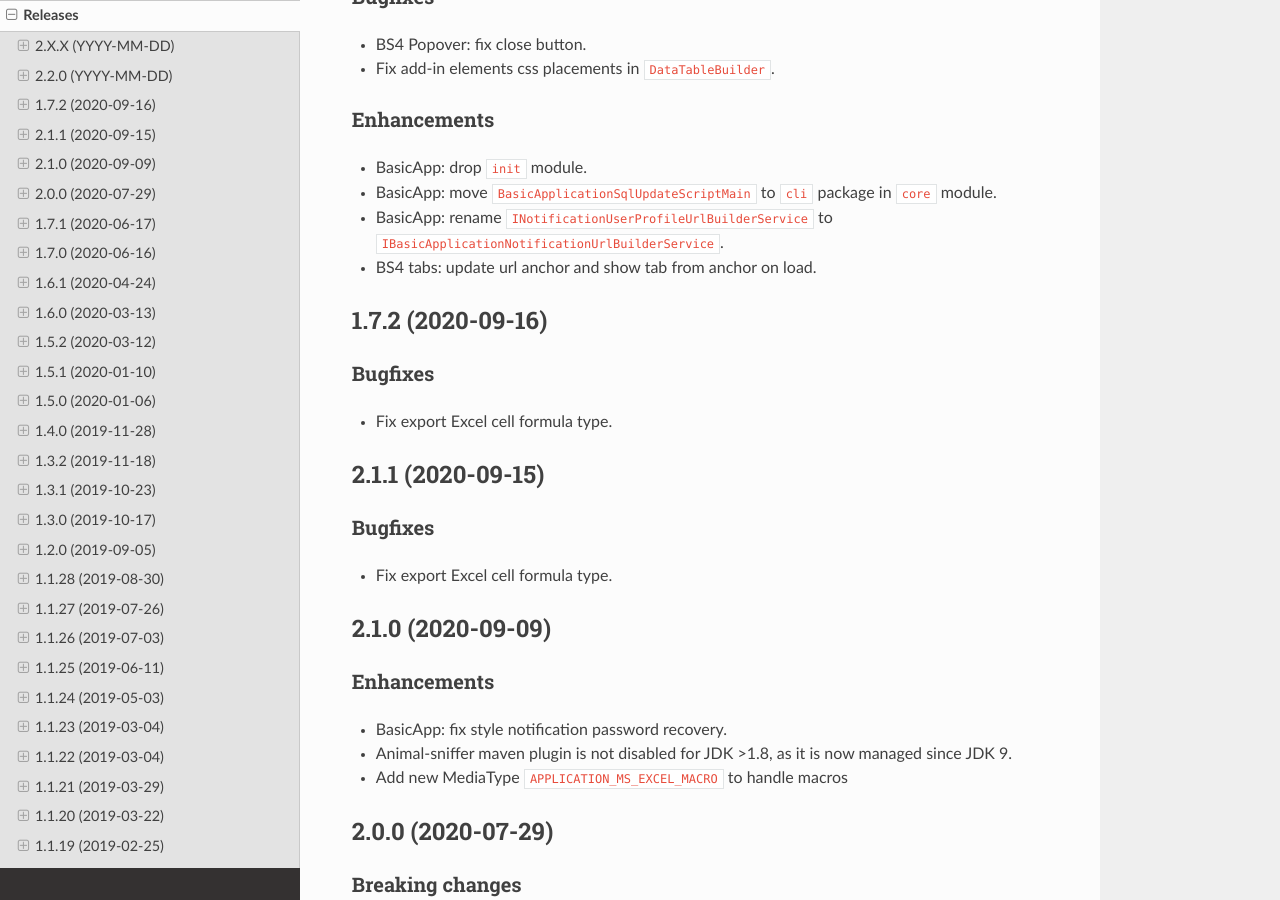
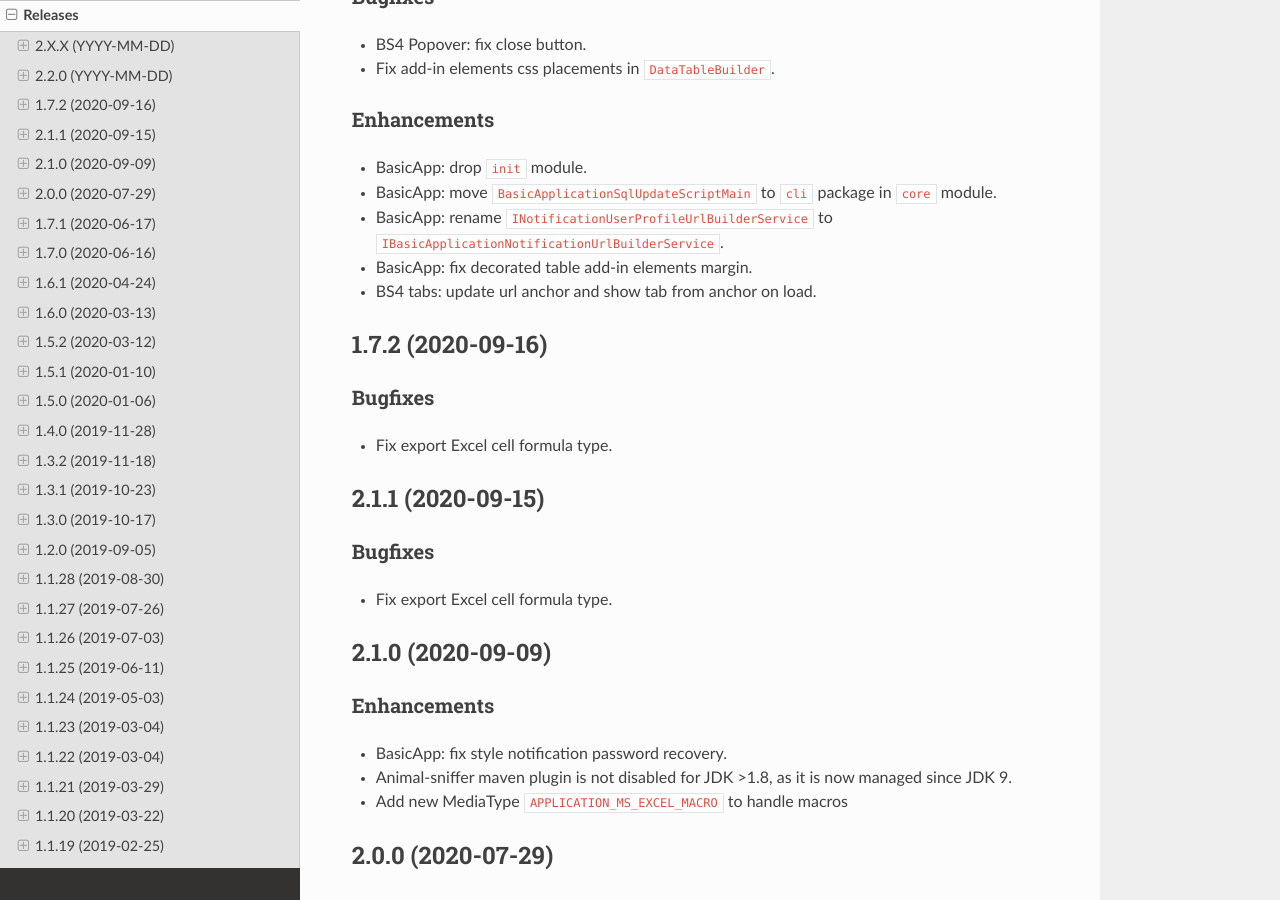
Before and after one commit to igloo-project/igloo-doc, a Sphinx documentation site: the page built from source/release-notes/releases.rst, in a window 1280 px wide and 900 px high, scrolled down 1157 px. Built offline with Sphinx 7.4.7 and the Read the Docs theme 2.0.0, drawn with Linux system fonts in a browser that asks for light colours.

Commit message:
2.2.0: release notes

```diff
--- a/source/release-notes/releases.rst
+++ b/source/release-notes/releases.rst
@@ -64,6 +64,7 @@ Enhancements
   ``core`` module.
 * BasicApp: rename ``INotificationUserProfileUrlBuilderService`` to
   ``IBasicApplicationNotificationUrlBuilderService``.
+* BasicApp: fix decorated table add-in elements margin.
 * BS4 tabs: update url anchor and show tab from anchor on load.
 
 .. _v1.7.2:
```
